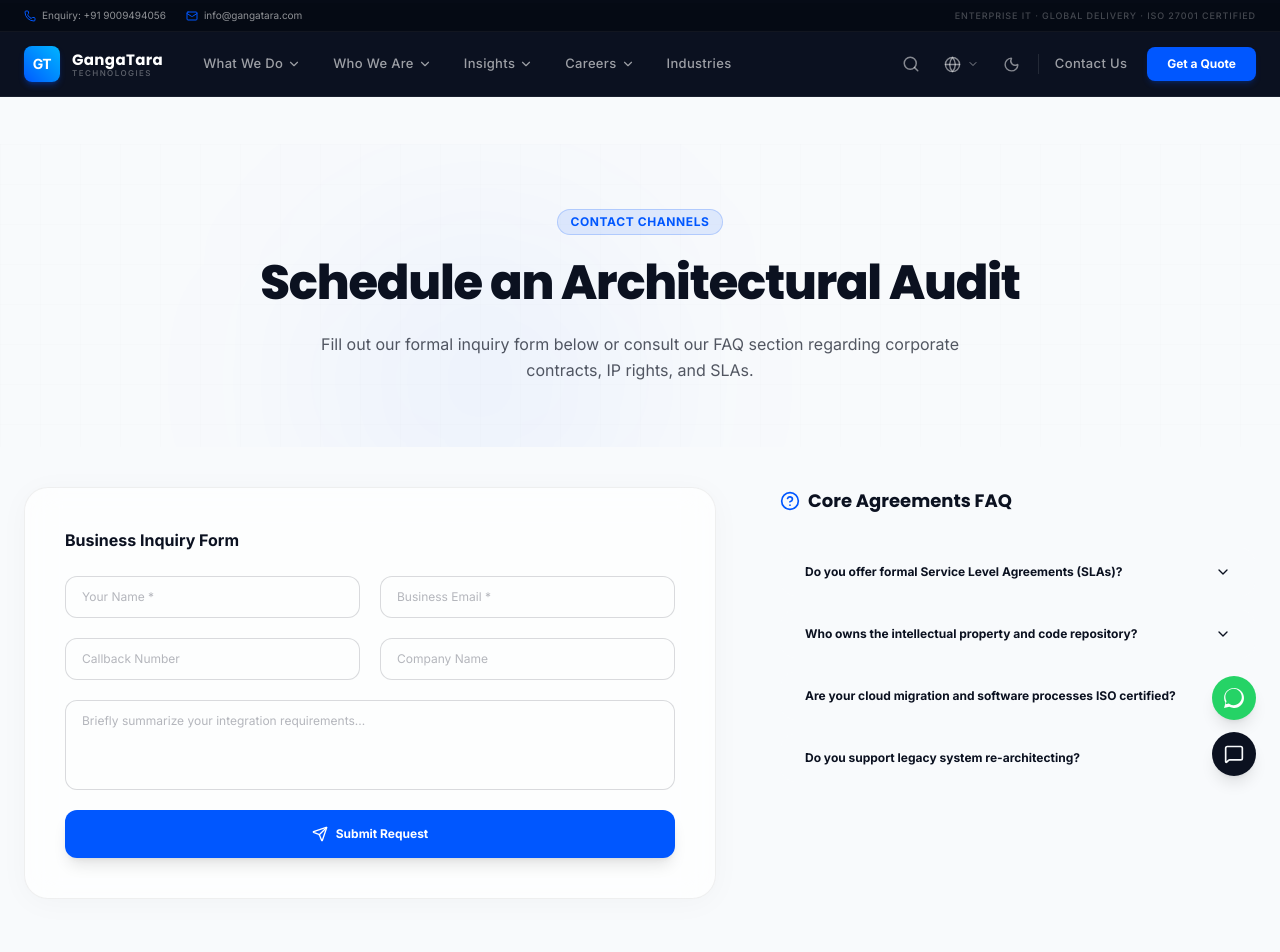
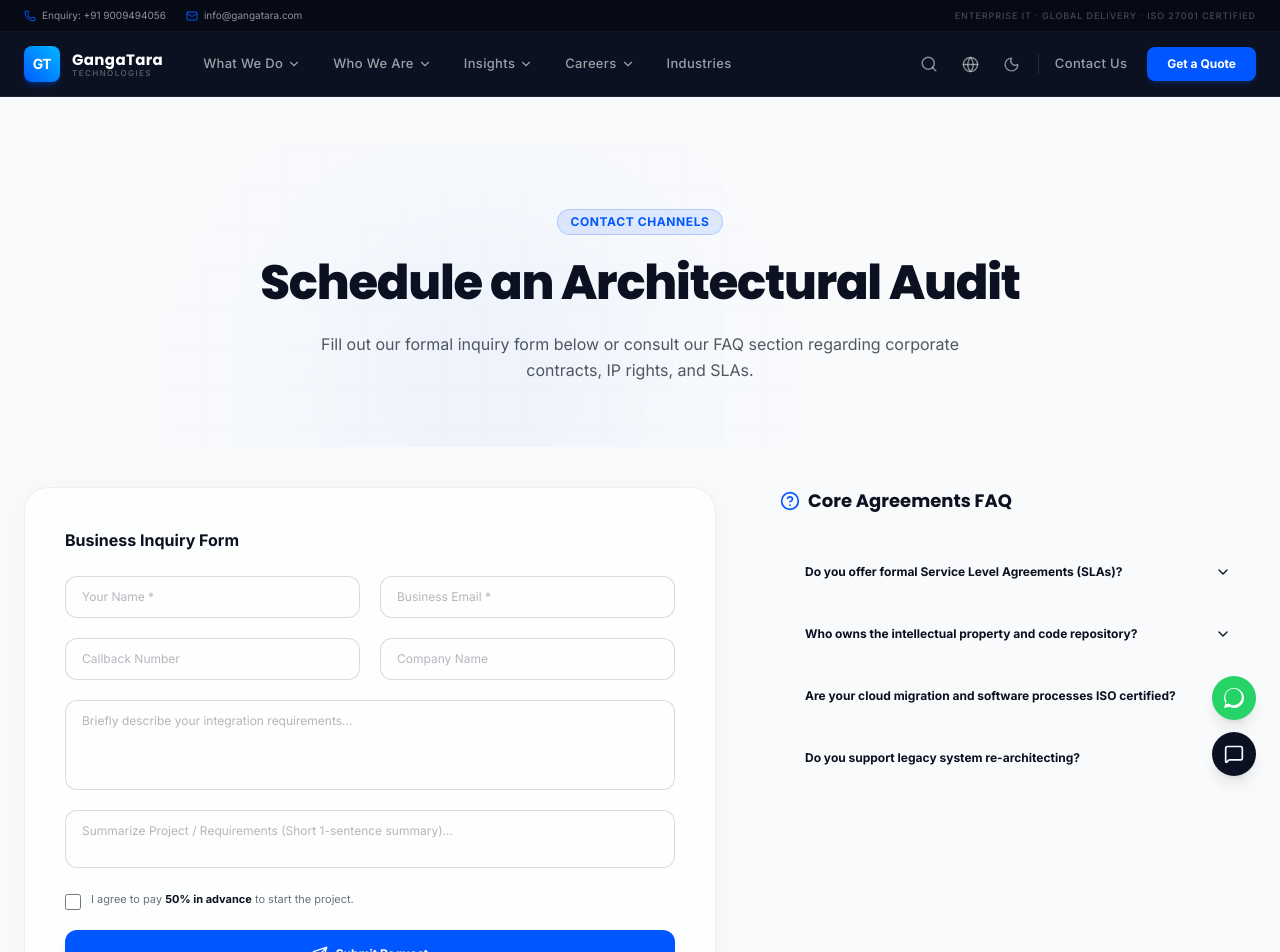
Before and after one commit to Ombaviskar2025/GangaTara-Technologies, a Next.js app: page /contact in a window 1280 px wide. Shown: the top 952 px of the page. Built offline with nearby package versions, Linux system fonts and the light colour scheme.

Commit message:
Wire up global contact modal, refine stats counters logic, show icon only for language selector, and add summarize/advance payment inputs to all contact forms

```diff
--- a/src/app/contact/page.tsx
+++ b/src/app/contact/page.tsx
@@ -43,7 +43,9 @@ export default function ContactPage() {
     phone: '',
     company: '',
     service: 'cloud-solutions',
-    message: ''
+    message: '',
+    summary: '',
+    advancePayment: false
   });
   const [submitted, setSubmitted] = useState(false);
 
@@ -52,7 +54,16 @@ export default function ContactPage() {
     if (!formData.name || !formData.email || !formData.message) return;
 
     setSubmitted(true);
-    setFormData({ name: '', email: '', phone: '', company: '', service: 'cloud-solutions', message: '' });
+    setFormData({
+      name: '',
+      email: '',
+      phone: '',
+      company: '',
+      service: 'cloud-solutions',
+      message: '',
+      summary: '',
+      advancePayment: false
+    });
     setTimeout(() => setSubmitted(false), 5000);
   };
 
@@ -127,9 +138,31 @@ export default function ContactPage() {
                 rows={4}
                 value={formData.message}
                 onChange={(e) => setFormData({ ...formData, message: e.target.value })}
-                placeholder="Briefly summarize your integration requirements..."
+                placeholder="Briefly describe your integration requirements..."
                 className="px-4 py-3 bg-white/5 border border-dark/15 dark:border-white/10 rounded-xl text-xs text-dark dark:text-white focus:outline-none focus:border-primary placeholder-dark/30 dark:placeholder-white/20 resize-none"
               />
+
+              <div className="flex flex-col gap-1.5">
+                <textarea
+                  rows={2}
+                  value={formData.summary}
+                  onChange={(e) => setFormData({ ...formData, summary: e.target.value })}
+                  placeholder="Summarize Project / Requirements (Short 1-sentence summary)..."
+                  className="px-4 py-3 bg-white/5 border border-dark/15 dark:border-white/10 rounded-xl text-xs text-dark dark:text-white focus:outline-none focus:border-primary placeholder-dark/30 dark:placeholder-white/20 resize-none"
+                />
+              </div>
+
+              <label className="flex items-start gap-2.5 cursor-pointer mt-1">
+                <input
+                  type="checkbox"
+                  checked={formData.advancePayment}
+                  onChange={(e) => setFormData({ ...formData, advancePayment: e.target.checked })}
+                  className="w-4 h-4 rounded border-dark/15 dark:border-white/10 text-primary focus:ring-primary shrink-0 mt-0.5"
+                />
+                <span className="text-[11px] text-dark/60 dark:text-light/50 leading-snug">
+                  I agree to pay <strong className="text-dark dark:text-light">50% in advance</strong> to start the project.
+                </span>
+              </label>
 
               <button
                 type="submit"
--- a/src/components/sections/ClosingCTABand.tsx
+++ b/src/components/sections/ClosingCTABand.tsx
@@ -4,8 +4,11 @@ import React from 'react';
 import Link from 'next/link';
 import { motion } from 'framer-motion';
 import { ArrowRight, Phone } from 'lucide-react';
+import { useContactModal } from '@/context/ContactModalContext';
 
 export const ClosingCTABand: React.FC = () => {
+  const { openModal } = useContactModal();
+
   return (
     <section className="relative overflow-hidden bg-gradient-to-r from-primary via-[#0047DD] to-secondary py-16 sm:py-20">
       {/* Subtle grid texture */}
@@ -37,12 +40,12 @@ export const ClosingCTABand: React.FC = () => {
           transition={{ duration: 0.6, delay: 0.15 }}
           className="flex flex-col sm:flex-row items-center gap-4 shrink-0"
         >
-          <Link
-            href="/contact"
-            className="inline-flex items-center gap-2 px-8 py-3.5 bg-white text-primary font-bold text-[14px] rounded-xl hover:bg-white/90 transition-all shadow-lg"
+          <button
+            onClick={openModal}
+            className="inline-flex items-center gap-2 px-8 py-3.5 bg-white text-primary font-bold text-[14px] rounded-xl hover:bg-white/90 transition-all shadow-lg cursor-pointer border-0 outline-none"
           >
             Contact Us <ArrowRight className="w-4 h-4" />
-          </Link>
+          </button>
           <a
             href="tel:+919009494056"
             className="inline-flex items-center gap-2 px-8 py-3.5 bg-white/15 border border-white/25 text-white font-bold text-[14px] rounded-xl hover:bg-white/20 transition-all"
--- a/src/components/sections/ContactSection.tsx
+++ b/src/components/sections/ContactSection.tsx
@@ -11,7 +11,9 @@ export const ContactSection: React.FC = () => {
     phone: '',
     company: '',
     service: 'cloud-solutions',
-    message: ''
+    message: '',
+    summary: '',
+    advancePayment: false
   });
 
   const [submitted, setSubmitted] = useState(false);
@@ -29,7 +31,9 @@ export const ContactSection: React.FC = () => {
       phone: '',
       company: '',
       service: 'cloud-solutions',
-      message: ''
+      message: '',
+      summary: '',
+      advancePayment: false
     });
     setTimeout(() => setSubmitted(false), 5000);
   };
@@ -212,6 +216,29 @@ export const ContactSection: React.FC = () => {
                   />
                 </div>
 
+                <div className="flex flex-col gap-1.5">
+                  <label className="text-[10px] uppercase tracking-wider font-bold text-dark/60 dark:text-light/60">Summarize Project / Requirements</label>
+                  <textarea
+                    rows={2}
+                    value={formData.summary}
+                    onChange={(e) => setFormData({ ...formData, summary: e.target.value })}
+                    placeholder="Short 1-sentence summary of your requirements..."
+                    className="px-4 py-3 bg-white/5 border border-dark/15 dark:border-white/10 rounded-xl text-xs text-dark dark:text-white focus:outline-none focus:border-primary placeholder-dark/30 dark:placeholder-white/20 resize-none"
+                  />
+                </div>
+
+                <label className="flex items-start gap-2.5 cursor-pointer mt-1">
+                  <input
+                    type="checkbox"
+                    checked={formData.advancePayment}
+                    onChange={(e) => setFormData({ ...formData, advancePayment: e.target.checked })}
+                    className="w-4 h-4 rounded border-dark/15 dark:border-white/10 text-primary focus:ring-primary shrink-0 mt-0.5"
+                  />
+                  <span className="text-[11px] text-dark/60 dark:text-light/50 leading-snug">
+                    I agree to pay <strong className="text-dark dark:text-light">50% in advance</strong> to initiate the project lifecycle.
+                  </span>
+                </label>
+
                 <button
                   type="submit"
                   className="w-full py-4 rounded-xl bg-primary hover:bg-secondary text-white font-bold text-xs transition-colors flex items-center justify-center gap-2 shadow-lg shadow-primary/20 cursor-pointer"
--- a/src/components/sections/EventsSection.tsx
+++ b/src/components/sections/EventsSection.tsx
@@ -5,6 +5,7 @@ import Link from 'next/link';
 import { motion } from 'framer-motion';
 import { ArrowRight, Calendar, MapPin, ExternalLink } from 'lucide-react';
 import { webinarsData } from '@/data/companyData';
+import { useContactModal } from '@/context/ContactModalContext';
 
 const CATEGORY_COLORS: Record<string, string> = {
   'AI & Machine Learning': 'from-purple-600/40 to-blue-700/40',
@@ -14,6 +15,8 @@ const CATEGORY_COLORS: Record<string, string> = {
 const DEFAULT_GRADIENT = 'from-primary/30 to-secondary/30';
 
 export const EventsSection: React.FC = () => {
+  const { openModal } = useContactModal();
+
   return (
     <section className="py-20 bg-light dark:bg-dark relative overflow-hidden">
       <div className="absolute inset-0 grid-bg opacity-30" />
@@ -30,12 +33,12 @@ export const EventsSection: React.FC = () => {
               Join our engineers and architects at upcoming workshops, webinars, and industry events.
             </p>
           </div>
-          <Link
-            href="/contact"
-            className="shrink-0 flex items-center gap-2 text-[13px] font-semibold text-primary hover:text-secondary transition-colors"
+          <button
+            onClick={openModal}
+            className="shrink-0 flex items-center gap-2 text-[13px] font-semibold text-primary hover:text-secondary transition-colors cursor-pointer bg-transparent border-0 outline-none"
           >
             Request a Private Session <ArrowRight className="w-4 h-4" />
-          </Link>
+          </button>
         </div>
 
         {/* Events grid */}
@@ -88,12 +91,12 @@ export const EventsSection: React.FC = () => {
                   </div>
 
                   {/* CTA */}
-                  <Link
-                    href={event.registerLink}
-                    className="inline-flex items-center gap-2 px-4 py-2.5 bg-primary/10 hover:bg-primary text-primary hover:text-white border border-primary/30 hover:border-primary rounded-lg text-[12px] font-bold transition-all"
+                  <button
+                    onClick={openModal}
+                    className="inline-flex items-center gap-2 px-4 py-2.5 bg-primary/10 hover:bg-primary text-primary hover:text-white border border-primary/30 hover:border-primary rounded-lg text-[12px] font-bold transition-all cursor-pointer outline-none"
                   >
                     Register Now <ExternalLink className="w-3.5 h-3.5" />
-                  </Link>
+                  </button>
                 </div>
               </motion.article>
             );
--- a/src/components/sections/Hero.tsx
+++ b/src/components/sections/Hero.tsx
@@ -5,9 +5,11 @@ import { motion } from 'framer-motion';
 import { ArrowRight, Terminal, Cpu, Cloud, Globe, CpuIcon, ShieldAlert } from 'lucide-react';
 import Link from 'next/link';
 import { useLanguage } from '@/context/LanguageContext';
+import { useContactModal } from '@/context/ContactModalContext';
 
 export const Hero: React.FC = () => {
   const { t } = useLanguage();
+  const { openModal } = useContactModal();
 
   const floatingIcons = [
     { icon: <Cpu className="w-6 h-6 text-primary" />, x: '10%', y: '20%', delay: 0 },
@@ -96,12 +98,12 @@ export const Hero: React.FC = () => {
               {t('hero.ctaPrimary')}
               <ArrowRight className="w-4 h-4 group-hover:translate-x-1 transition-transform" />
             </Link>
-            <Link
-              href="/contact"
-              className="px-8 py-4 rounded-2xl border border-dark/10 dark:border-white/10 text-dark dark:text-light hover:border-primary/50 hover:bg-primary/5 font-bold text-sm transition-all flex items-center justify-center gap-2 cursor-pointer"
+            <button
+              onClick={openModal}
+              className="px-8 py-4 rounded-2xl border border-dark/10 dark:border-white/10 text-dark dark:text-light hover:border-primary/50 hover:bg-primary/5 font-bold text-sm transition-all flex items-center justify-center gap-2 cursor-pointer bg-transparent outline-none"
             >
               {t('hero.ctaSecondary')}
-            </Link>
+            </button>
           </motion.div>
         </div>
 
--- a/src/components/sections/Statistics.tsx
+++ b/src/components/sections/Statistics.tsx
@@ -17,14 +17,10 @@ const StatItem: React.FC<StatItemProps> = ({ value, suffix, label, description }
   const [hasAnimated, setHasAnimated] = useState(false);
 
   useEffect(() => {
-    // Reset to 0 on mount to trigger animation
-    setCount(0);
-  }, []);
-
-  useEffect(() => {
     if (!isInView || hasAnimated) return;
 
     let start = 0;
+    setCount(0); // Reset to 0 only when in view to start the animation
     const duration = 2000; // 2 seconds
     const end = value;
     if (start === end) return;
--- a/src/components/ui/Navbar.tsx
+++ b/src/components/ui/Navbar.tsx
@@ -14,6 +14,7 @@ import {
 import { useTheme } from '@/context/ThemeContext';
 import { useLanguage, Language } from '@/context/LanguageContext';
 import { blogsData, jobsData, awardsData } from '@/data/companyData';
+import { useContactModal } from '@/context/ContactModalContext';
 
 // ─── Icon Map ─────────────────────────────────────────────────────────────────
 
@@ -322,6 +323,7 @@ export const Navbar: React.FC = () => {
   const pathname = usePathname();
   const { theme, toggleTheme } = useTheme();
   const { language, setLanguage } = useLanguage();
+  const { openModal } = useContactModal();
 
   const [isScrolled, setIsScrolled] = useState(false);
   const [activeMegaMenu, setActiveMegaMenu] = useState<string | null>(null);
@@ -532,12 +534,11 @@ export const Navbar: React.FC = () => {
             <div className="relative">
               <button
                 onClick={() => setIsLangOpen(!isLangOpen)}
-                className="flex items-center gap-1.5 px-2.5 py-2 text-white/50 hover:text-white hover:bg-white/5 rounded-lg transition-all cursor-pointer text-[12px] font-medium"
+                className="p-2.5 text-white/50 hover:text-white hover:bg-white/5 rounded-lg transition-all cursor-pointer"
                 aria-expanded={isLangOpen}
+                aria-label="Select language"
               >
                 <Globe className="w-[17px] h-[17px]" />
-                <span className="hidden 2xl:inline-block">Global ({language})</span>
-                <ChevronDown className={`w-3 h-3 transition-transform ${isLangOpen ? 'rotate-180' : ''}`} />
               </button>
               <AnimatePresence>
                 {isLangOpen && (
@@ -575,16 +576,19 @@ export const Navbar: React.FC = () => {
 
             <div className="w-px h-5 bg-white/10 mx-1" />
 
-            <Link href="/contact" className="text-[13px] font-medium text-white/60 hover:text-white px-2 py-1 transition-colors tracking-wide">
+            <button
+              onClick={openModal}
+              className="text-[13px] font-medium text-white/60 hover:text-white px-2 py-1 transition-colors tracking-wide cursor-pointer bg-transparent border-0 outline-none"
+            >
               Contact Us
-            </Link>
+            </button>
 
-            <Link
-              href="/contact"
-              className="ml-2 px-5 py-2 bg-primary hover:bg-secondary text-white text-[12px] font-bold rounded-lg transition-colors shadow-md shadow-primary/20"
+            <button
+              onClick={openModal}
+              className="ml-2 px-5 py-2 bg-primary hover:bg-secondary text-white text-[12px] font-bold rounded-lg transition-colors shadow-md shadow-primary/20 cursor-pointer border-0 outline-none"
             >
               Get a Quote
-            </Link>
+            </button>
           </div>
 
           {/* Mobile Controls */}
@@ -724,13 +728,15 @@ export const Navbar: React.FC = () => {
                   <Mail className="w-3.5 h-3.5 text-primary" />
                   info@gangatara.com
                 </div>
-                <Link
-                  href="/contact"
-                  onClick={() => setIsMobileMenuOpen(false)}
-                  className="mt-2 w-full py-3 rounded-xl bg-primary hover:bg-secondary text-white text-[13px] font-bold text-center transition-colors"
+                <button
+                  onClick={() => {
+                    setIsMobileMenuOpen(false);
+                    openModal();
+                  }}
+                  className="mt-2 w-full py-3 rounded-xl bg-primary hover:bg-secondary text-white text-[13px] font-bold text-center transition-colors cursor-pointer border-0 outline-none"
                 >
                   Get a Quote
-                </Link>
+                </button>
               </div>
             </motion.div>
           </>
```
